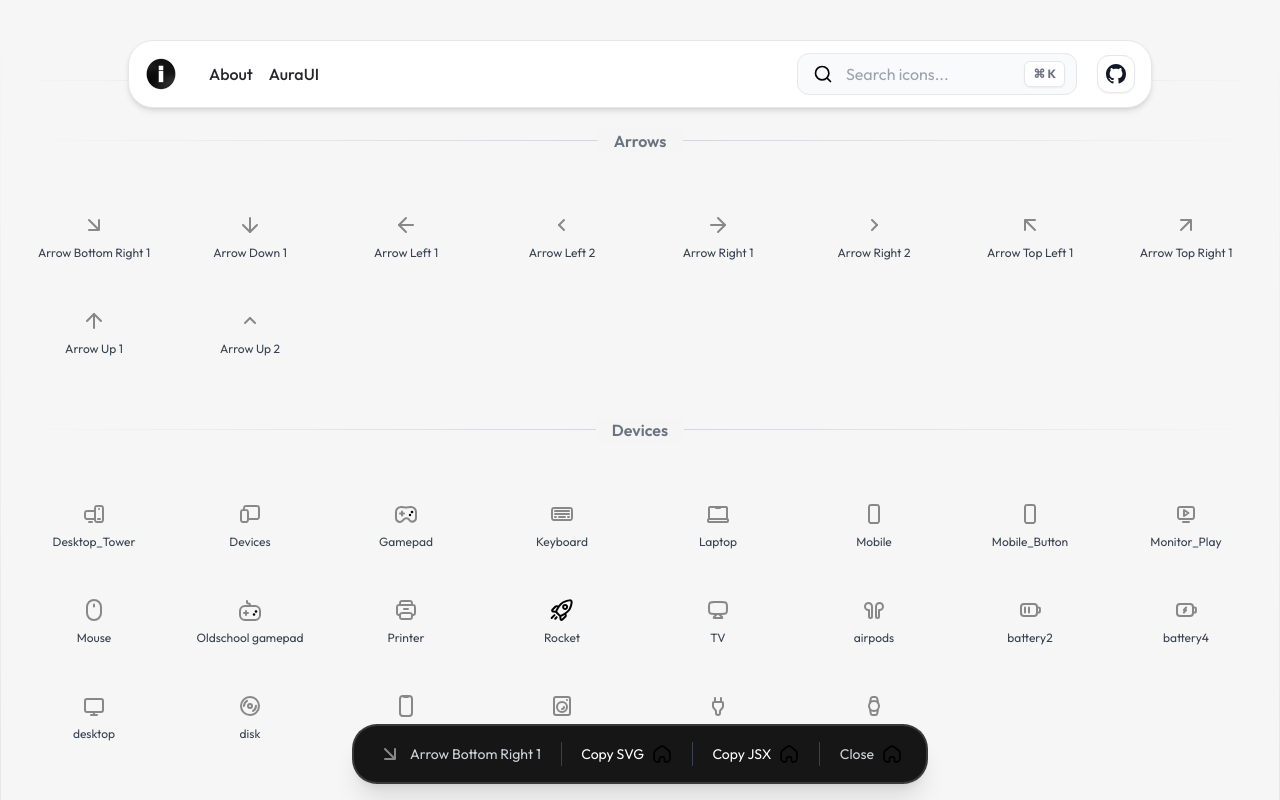
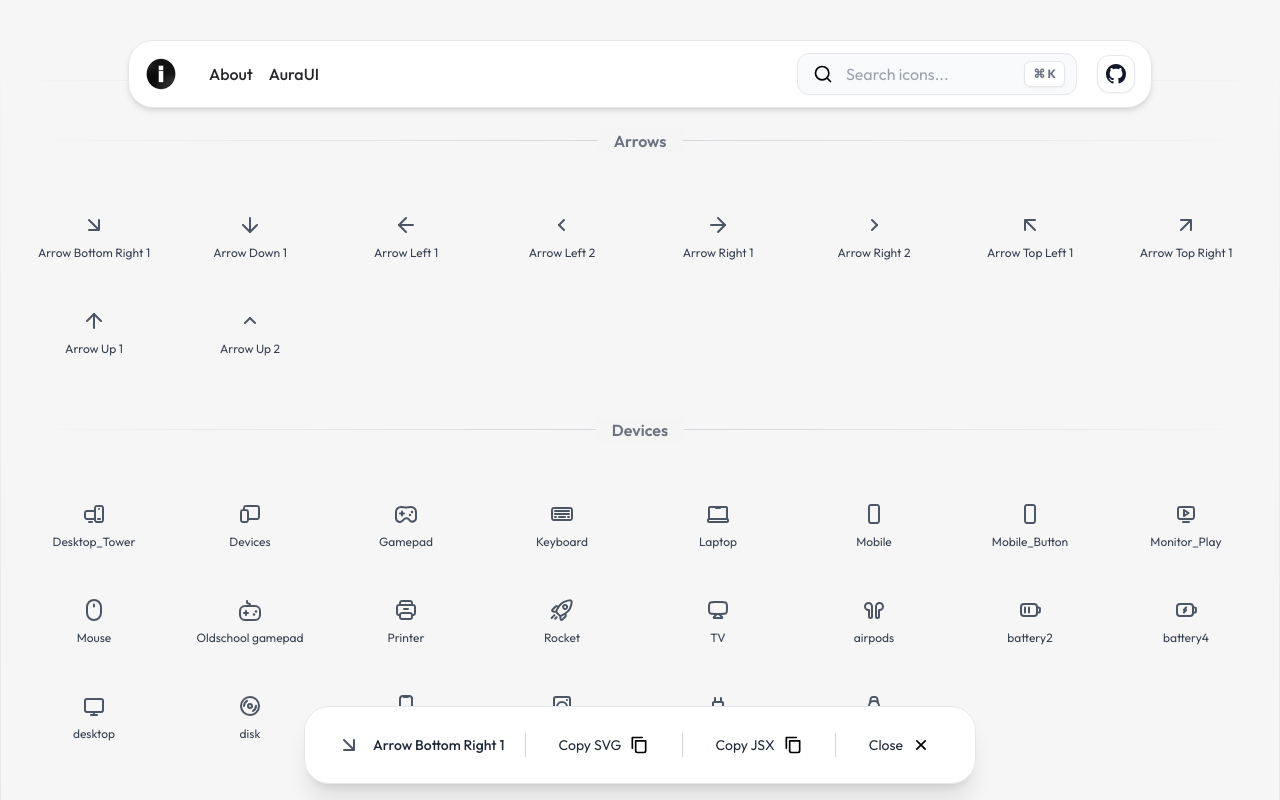
Before and after one commit to Shubham0850/aura-icons, a Next.js app: page / in a window 1280 px wide. Both pictures are taken after a click on the element "Arrow Bottom Right 1". Shown: the top 800 px of the page. Built offline with nearby package versions, Linux system fonts and the light colour scheme.

Commit message:
Icons and iconinfo updates

```diff
--- a/src/app/page.tsx
+++ b/src/app/page.tsx
@@ -1,86 +1,91 @@
-"use client"
+"use client";
 
-import type { NextPage } from 'next'
-import { useState, useMemo } from 'react'
-import Head from 'next/head'
-import Header from '@/component/Header'
-import iconsData from '@/data/iconsData.json'
-import Icon from '@/component/Icon'
-import Divider from '@/component/Divider'
-import Footer from '@/component/Footer'
-import PageWrapper from '@/component/PageWrapper'
-import IconInfo from '@/component/IconInfo'
+import type { NextPage } from "next";
+import { useState, useMemo } from "react";
+import Head from "next/head";
+import Header from "@/component/Header";
+import iconsData from "@/data/iconsData.json";
+import Icon from "@/component/Icon";
+import Divider from "@/component/Divider";
+import Footer from "@/component/Footer";
+import PageWrapper from "@/component/PageWrapper";
+import IconInfo from "@/component/IconInfo";
 
 const HomePage: NextPage = () => {
-  const [searchTerm, setSearchTerm] = useState('');
+  const [searchTerm, setSearchTerm] = useState("");
   const [iconInfo, setIconInfo] = useState<{
-    svg: string | null,
-    name: string | null
+    svg: string | null;
+    name: string | null;
   }>({
     svg: null,
-    name: null
+    name: null,
   });
 
   // Extract unique categories from iconsData
   const categories = useMemo(() => {
-    const catSet = new Set<string>()
+    const catSet = new Set<string>();
     for (const icon of iconsData) {
-      catSet.add(icon.category)
+      catSet.add(icon.category);
     }
-    return Array.from(catSet)
-  }, [])
+    return Array.from(catSet);
+  }, []);
 
   // Filter icons by search term upfront (to avoid repeating for each category)
   const filteredIcons = useMemo(() => {
-    return iconsData.filter(icon =>
-      icon.name.toLowerCase().includes(searchTerm.toLowerCase())
-    )
-  }, [searchTerm])
+    return iconsData.filter((icon) =>
+      icon.name.toLowerCase().includes(searchTerm.toLowerCase()),
+    );
+  }, [searchTerm]);
 
   return (
     <PageWrapper>
       <>
         <Head>
           <title>Aura Icons</title>
-          <meta name="description" content="Open source icons. Lovingly hand-crafted." />
+          <meta
+            name="description"
+            content="Open source icons. Lovingly hand-crafted."
+          />
         </Head>
 
         <main className="pt-6">
-
           <Header searchTerm={searchTerm} setSearchTerm={setSearchTerm} />
 
-          {categories.map(category => {
-            const categoryIcons = filteredIcons.filter(icon => icon.category === category)
-            if (categoryIcons.length === 0) return null
+          {categories.map((category) => {
+            const categoryIcons = filteredIcons.filter(
+              (icon) => icon.category === category,
+            );
+            if (categoryIcons.length === 0) return null;
 
             return (
               <section key={category} className="mb-12">
                 <Divider category={category} />
                 <div className="grid grid-cols-4 sm:grid-cols-6 md:grid-cols-8 my-12">
-                  {categoryIcons.map(icon => (
+                  {categoryIcons.map((icon) => (
                     <div
                       key={icon.name}
-                      onClick={() => setIconInfo({ name: icon.name, svg: icon.svg })}
-                      onKeyDown={() => setIconInfo({ name: icon.name, svg: icon.svg })}
-                      className="flex cursor-pointer flex-col items-center hover:shadow-md text-center text-gray-700 px-4 py-6"
+                      onClick={() =>
+                        setIconInfo({ name: icon.name, svg: icon.svg })
+                      }
+                      onKeyDown={() =>
+                        setIconInfo({ name: icon.name, svg: icon.svg })
+                      }
+                      className="flex cursor-pointer flex-col items-center text-center text-gray-700 px-4 py-6 rounded-xl hover:shadow-md hover:bg-zinc-50 transition-all duration-200 ease-in-out hover:scale-[1.02]"
                     >
-                      <Icon
-                        svg={icon.svg}
-                        title={icon.name}
-                      />
+                      <Icon svg={icon.svg} title={icon.name} />
                       <span className="mt-2 text-xs">{icon.name}</span>
                     </div>
                   ))}
                 </div>
               </section>
-            )
+            );
           })}
           <IconInfo iconInfo={iconInfo} setIconInfo={setIconInfo} />
           <Footer />
         </main>
       </>
     </PageWrapper>
-  )
-}
+  );
+};
 
-export default HomePage
+export default HomePage;
--- a/src/component/Icon.tsx
+++ b/src/component/Icon.tsx
@@ -1,7 +1,7 @@
-import React from 'react';
-import type { ReactElement } from 'react';
+import React from "react";
+import type { ReactElement } from "react";
 import DOMPurify from "isomorphic-dompurify";
-import parse, { Element } from 'html-react-parser';
+import parse, { Element } from "html-react-parser";
 
 interface IconProps {
   svg: string;
@@ -12,31 +12,36 @@ interface IconProps {
   color?: string;
 }
 
-export default function Icon({ svg, className, width = '24px', height = '24px', title = 'Icon', color = '#888' }: IconProps): ReactElement {
+export default function Icon({
+  svg,
+  className,
+  width = "24px",
+  height = "24px",
+  title = "Icon",
+  color = "#4B5563",
+}: IconProps): ReactElement {
   const sanitizedSvg = DOMPurify.sanitize(svg);
   const parsedSvg = parse(sanitizedSvg, {
     replace: (domNode) => {
-			if (domNode instanceof Element && 'attribs' in domNode) {
-				// Update stroke color
+      if (domNode instanceof Element && "attribs" in domNode) {
+        if (domNode.name === "svg") {
+          domNode.attribs.width = width;
+          domNode.attribs.height = height;
+        }
         if (domNode.attribs?.stroke) {
           domNode.attribs.stroke = color;
         }
-				// Update width and height if applicable
-				if (domNode.name === 'svg') {
-					domNode.attribs.width = width;
-					domNode.attribs.height = height;
+        if (domNode.attribs?.fill && domNode.attribs.fill !== "none") {
+          domNode.attribs.fill = color;
         }
       }
       return domNode;
-		}
+    },
   });
 
   return (
-		<div className={className}>
-			<svg width={width} height={height} viewBox="0 0 24 24" fill="none" xmlns="http://www.w3.org/2000/svg" role="img" aria-labelledby="iconTitle">
-				<title id="iconTitle">{title}</title>
+    <div className={className} role="img" aria-label={title} title={title}>
       {parsedSvg}
-			</svg>
     </div>
   );
 }
--- a/src/component/IconInfo.tsx
+++ b/src/component/IconInfo.tsx
@@ -1,99 +1,137 @@
-import React, { useState } from "react";
+import React, { useState, useEffect, useRef } from "react";
 import Icon from "./Icon";
 
 interface IconInfoProps {
-	iconInfo: { name: string | null, svg: string | null };
-	setIconInfo: (iconInfo: { name: string | null, svg: string | null }) => void;
+  iconInfo: { name: string | null; svg: string | null };
+  setIconInfo: (iconInfo: { name: string | null; svg: string | null }) => void;
 }
 
 function IconInfo({ iconInfo, setIconInfo }: IconInfoProps) {
-	const [isCopied, setIsCopied] = useState(false);
+  const [copiedType, setCopiedType] = useState<"svg" | "jsx" | null>(null);
+  const panelRef = useRef<HTMLDivElement>(null);
+  const [visible, setVisible] = useState(false);
+
+  useEffect(() => {
+    // Show animation
+    if (iconInfo.name && iconInfo.svg) {
+      setVisible(true);
+    } else {
+      setVisible(false);
+    }
+  }, [iconInfo]);
+
+  useEffect(() => {
+    function handleClickOutside(event: MouseEvent) {
+      if (
+        panelRef.current &&
+        !panelRef.current.contains(event.target as Node)
+      ) {
+        setIconInfo({ name: null, svg: null });
+      }
+    }
+
+    document.addEventListener("mousedown", handleClickOutside);
+    return () => {
+      document.removeEventListener("mousedown", handleClickOutside);
+    };
+  }, [setIconInfo]);
 
   if (!iconInfo.name || !iconInfo.svg) return null;
 
-	const handleCopySVG = () => {
-		navigator.clipboard.writeText(iconInfo.svg || '');
-		setIsCopied(true);
-		setTimeout(() => setIsCopied(false), 2000);
+  const handleCopySVG = (e: React.MouseEvent) => {
+    e.stopPropagation();
+    navigator.clipboard.writeText(iconInfo.svg || "");
+    setCopiedType("svg");
+    setTimeout(() => setCopiedType(null), 2000);
   };
 
-	const handleCopyJSX = () => {
+  const handleCopyJSX = (e: React.MouseEvent) => {
+    e.stopPropagation();
     const svgToReactComponent = (svg: string) => {
-			// Convert the SVG string to a React component string
       return `
 import React from 'react';
 
 const SvgIcon = (props) => (
-					${svg.replace(/<svg/g, '<svg {...props}')}
+  ${svg.replace(/<svg/g, "<svg {...props}")}
 );
 
 export default SvgIcon;
-			`;
+      `.trim();
     };
 
-		const reactComponentString = svgToReactComponent(iconInfo.svg || '');
+    const reactComponentString = svgToReactComponent(iconInfo.svg || "");
     navigator.clipboard.writeText(reactComponentString);
-		setIsCopied(true);
-		setTimeout(() => setIsCopied(false), 2000);
+    setCopiedType("jsx");
+    setTimeout(() => setCopiedType(null), 2000);
   };
 
   return (
-		<div className="fixed bottom-4 left-1/2 transform -translate-x-1/2 z-50 w-full max-w-xl shadow-xl rounded-[25px] bg-[#161616] border-2 border-[#73707064] px-6 py-4">
-			<div className="flex items-center justify-between text-sm text-gray-300">
-				{/* Copy SVG Section */}
-				<div className="flex items-center space-x-2">
+    <div
+      ref={panelRef}
+      className={`fixed bottom-4 left-1/2 transform -translate-x-1/2 z-50 w-full max-w-2xl rounded-[25px] border border-gray-200 px-8 py-5 bg-white shadow-xl transition-all duration-300 ease-in-out ${
+        visible
+          ? "opacity-100 scale-100"
+          : "opacity-0 scale-95 pointer-events-none"
+      }`}
+    >
+      <div className="flex flex-wrap items-center justify-between gap-4 text-sm text-gray-800">
+        {/* Icon Display */}
+        <div className="flex items-center space-x-3">
           <Icon svg={iconInfo.svg} />
-					<span>{iconInfo?.name}</span>
+          <span className="font-medium">{iconInfo?.name}</span>
         </div>
 
-				{/* Divider */}
-				<div className="w-px h-6 bg-gray-700" />
+        <div className="w-px h-6 bg-gray-300 hidden sm:block" />
 
         {/* Copy SVG */}
         <div
-					className="flex items-center space-x-2 cursor-pointer"
           onClick={handleCopySVG}
-					onKeyDown={handleCopySVG}
+          className="flex items-center space-x-2 px-3 py-2 rounded-md cursor-pointer hover:bg-gray-100 transition duration-200"
         >
-					{isCopied ? (
-						<span className="text-white text-md">Copied</span>
-					) : (
-						<span className="text-white text-md">Copy SVG</span>
+          <span className="text-sm">
+            {copiedType === "svg" ? "Copied" : "Copy SVG"}
+          </span>
+          {copiedType !== "svg" && (
+            <img
+              src="/icons/files/copy.svg"
+              alt="Copy SVG"
+              className="w-5 h-5"
+            />
           )}
-					{/* Placeholder icon: replace with a download icon */}
-					<img src="/icons/general/home-1.svg" alt="GitHub" className="w-5 h-5 text-gray-400" />
         </div>
 
-				{/* Divider */}
-				<div className="w-px h-6 bg-gray-700" />
+        <div className="w-px h-6 bg-gray-300 hidden sm:block" />
 
         {/* Copy JSX */}
         <div
-					className="flex items-center space-x-2 cursor-pointer"
           onClick={handleCopyJSX}
-					onKeyDown={handleCopyJSX}
+          className="flex items-center space-x-2 px-3 py-2 rounded-md cursor-pointer hover:bg-gray-100 transition duration-200"
         >
-					{isCopied ? (
-						<span className="text-white text-md">Copied</span>
-					) : (
-						<span className="text-white text-md">Copy JSX</span>
+          <span className="text-sm">
+            {copiedType === "jsx" ? "Copied" : "Copy JSX"}
+          </span>
+          {copiedType !== "jsx" && (
+            <img
+              src="/icons/files/copy.svg"
+              alt="Copy JSX"
+              className="w-5 h-5"
+            />
           )}
-					{/* Placeholder icon: replace with a download icon */}
-					<img src="/icons/general/home-1.svg" alt="GitHub" className="w-5 h-5 text-gray-400" />
         </div>
 
-				{/* Divider */}
-				<div className="w-px h-6 bg-gray-700" />
+        <div className="w-px h-6 bg-gray-300 hidden sm:block" />
 
-				{/* Clear All Section */}
+        {/* Close */}
         <div
-					className="flex items-center space-x-2 cursor-pointer"
           onClick={() => setIconInfo({ name: null, svg: null })}
-					onKeyDown={() => setIconInfo({ name: null, svg: null })}
+          className="flex items-center space-x-2 px-3 py-2 rounded-md cursor-pointer hover:bg-gray-100 transition duration-200"
         >
-					<span>Close</span>
-					{/* Placeholder icon: replace with a suitable icon */}
-					<img src="/icons/general/home-1.svg" alt="GitHub" className="w-5 h-5 text-white" />
+          <span className="text-sm">Close</span>
+          <img
+            src="/icons/interface/close.svg"
+            alt="Close"
+            className="w-5 h-5"
+          />
         </div>
       </div>
     </div>
```
Lines whose indentation alone changed are shown as unchanged.
